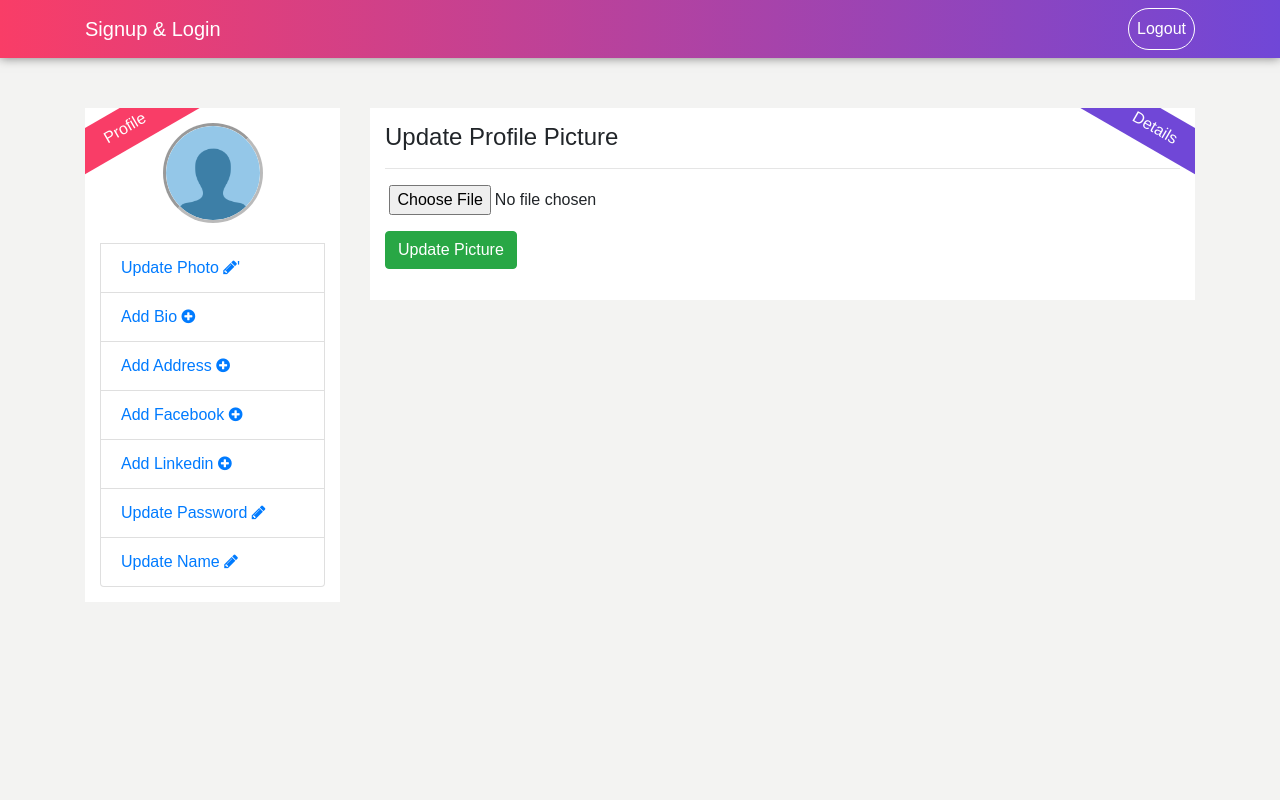
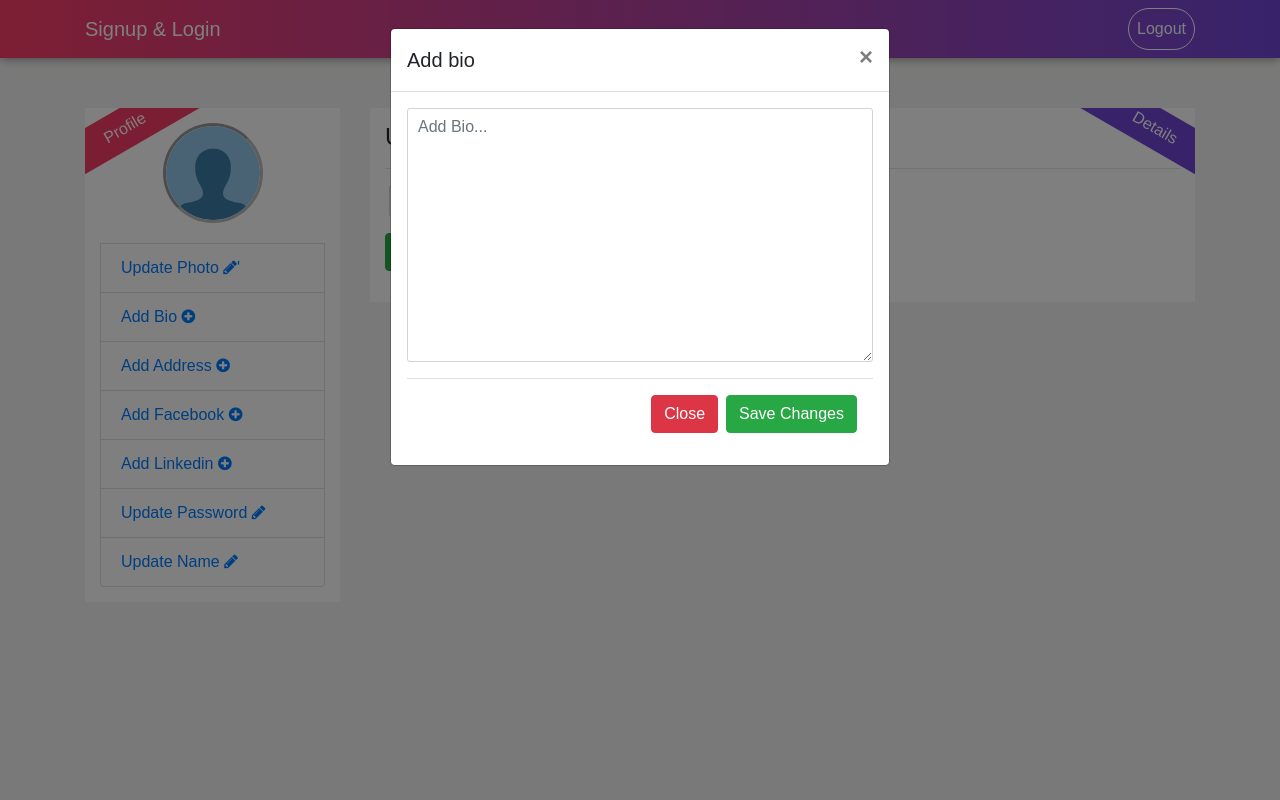
Before and after one commit to devsantoshm/loginmoderno, a PHP site: page /profile/add_photo.php in a window 1280 px wide, after a click on "Add Bio". Run offline with PHP 8.4, Linux system fonts and the light colour scheme; the visitor is signed in with stand-in values (Sample User, id 1); data that the repository does not hold is empty; some libraries are stand-ins or nearby versions.

Commit message:
Setup modals

```diff
--- a/assets/css/profile.css
+++ b/assets/css/profile.css
@@ -78,3 +78,13 @@
 	background-color: #7ed56f;
 	border:0px;
 }
+.profile-input{
+	-webkit-border-radius: 3px;
+	-moz-border-radius: 3px;
+	-ms-border-radius: 3px;
+	-o-border-radius: 3px;
+	border-radius: 3px;
+	border:1px solid #ced4da;
+	padding-left: 10px;
+	padding-right: 10px;
+}
--- a/profile/add_photo.php
+++ b/profile/add_photo.php
@@ -38,6 +38,11 @@
                             <input type="submit" value="Update Picture" name="picture" class="btn btn-success">
                         </div><!-- form-group -->
                     </form>
+                    <?php include 'parts/bio.php'; ?>
+                    <?php include 'parts/facebook.php'; ?>
+                    <?php include 'parts/linkedin.php'; ?>
+                    <?php include 'parts/name.php'; ?>
+                    <?php include 'parts/change_password.php'; ?>
     			</div><!-- right-area -->
     		</div><!-- col -->
     	</div><!-- row -->
--- a/profile/index.php
+++ b/profile/index.php
@@ -34,6 +34,10 @@
     			<div class="right-area">
                     Lorem ipsum dolor sit amet, consectetur adipisicing elit. Quia harum qui nulla unde aut dolor velit dolores sequi voluptatibus id, hic, quae quis officiis illo error, reiciendis in? Earum, optio.
                     <?php include 'parts/bio.php'; ?>
+                    <?php include 'parts/facebook.php'; ?>
+                    <?php include 'parts/linkedin.php'; ?>
+                    <?php include 'parts/name.php'; ?>
+                    <?php include 'parts/change_password.php'; ?>
     			</div><!-- right-area -->
     		</div><!-- col -->
     	</div><!-- row -->
--- /dev/null
+++ b/profile/parts/change_password.php
@@ -0,0 +1,30 @@
+<!-- === Modal === -->
+<div class="modal fade" id="update_password" tabindex="-1" role="dialog">
+    <div class="modal-dialog" role="document">
+        <div class="modal-content">
+           <div class="modal-header">
+               <h5 class="modal-title">Update Password</h5>
+               <button type="button" class="close" data-dismiss="modal" aria-label="close">
+                   <span aria-hidden="true">&times;</span>
+               </button>
+           </div><!-- modal-header -->
+           <div class="modal-body">
+               <form action="">
+                   <div class="form-group">
+                     <input type="password" class="form-control profile-input" id="current" placeholder="Current Password...">
+                     <div class="current-error error"></div>
+                   </div><!-- form-group -->
+                    <input type="password" class="form-control profile-input" id="new_password" placeholder="New Password...">
+                    <div class="new-error error"></div>
+                   </div><!-- form-group -->
+                   <div class="modal-footer">
+                       <button type="button" class="btn btn-danger" data-dismiss="modal">Close</button>
+                       <button type="button" class="btn btn-success">Save Changes</button>
+                   </div><!-- modal-footer -->
+               </form>
+           </div><!-- modal-body -->
+        </div><!-- modal-content -->
+
+    </div><!-- modal-dialog -->
+
+</div><!-- modal -->
--- /dev/null
+++ b/profile/parts/facebook.php
@@ -0,0 +1,27 @@
+
+<div class="modal fade" id="facebook" tabindex="-1" role="dialog">
+  <div class="modal-dialog" role="document">
+      <div class="modal-content">
+         <div class="modal-header">
+             <h5 class="modal-title">Facebook</h5>
+             <button type="button" class="close" data-dismiss="modal" aria-label="close">
+                 <span aria-hidden="true">&times;</span>
+             </button>
+         </div><!-- modal-header -->
+         <div class="modal-body">
+             <form action="">
+                 <div class="form-group">
+                   <input type="text" class="form-control profile-input" id="add_facebook" placeholder="Add Facebook Account..." value="">
+                   <div class="facebook-error error"></div>
+                 </div><!-- form-group -->
+                 <div class="modal-footer">
+                     <button type="button" class="btn btn-danger" data-dismiss="modal">Close</button>
+                     <button type="button" class="btn btn-success">Save Changes</button>
+                 </div><!-- modal-footer -->
+             </form>
+         </div><!-- modal-body -->
+      </div><!-- modal-content -->
+
+  </div><!-- modal-dialog -->
+
+</div><!-- modal -->
--- /dev/null
+++ b/profile/parts/linkedin.php
@@ -0,0 +1,28 @@
+
+
+<div class="modal fade" id="linkedin" tabindex="-1" role="dialog">
+    <div class="modal-dialog" role="document">
+        <div class="modal-content">
+           <div class="modal-header">
+               <h5 class="modal-title">Linkedin</h5>
+               <button type="button" class="close" data-dismiss="modal" aria-label="close">
+                   <span aria-hidden="true">&times;</span>
+               </button>
+           </div><!-- modal-header -->
+           <div class="modal-body">
+               <form action="">
+                   <div class="form-group">
+                     <input type="text" class="form-control profile-input" id="add_linkedin" placeholder="Add Linkedin Account..." value="">
+                     <div class="linkedin-error error"></div>
+                   </div><!-- form-group -->
+                   <div class="modal-footer">
+                       <button type="button" class="btn btn-danger" data-dismiss="modal">Close</button>
+                       <button type="button" class="btn btn-success">Save</button>
+                   </div><!-- modal-footer -->
+               </form>
+           </div><!-- modal-body -->
+        </div><!-- modal-content -->
+
+    </div><!-- modal-dialog -->
+
+</div><!-- modal -->
--- /dev/null
+++ b/profile/parts/name.php
@@ -0,0 +1,27 @@
+
+<div class="modal fade" id="update_name" tabindex="-1" role="dialog">
+  <div class="modal-dialog" role="document">
+      <div class="modal-content">
+         <div class="modal-header">
+             <h5 class="modal-title">Update Name</h5>
+             <button type="button" class="close" data-dismiss="modal" aria-label="close">
+                 <span aria-hidden="true">&times;</span>
+             </button>
+         </div><!-- modal-header -->
+         <div class="modal-body">
+             <form action="">
+                 <div class="form-group">
+                   <input type="text" class="form-control profile-input" id="update_name" placeholder="Add Name..." value="">
+                   <div class="name-error error"></div>
+                 </div><!-- form-group -->
+                 <div class="modal-footer">
+                     <button type="button" class="btn btn-danger" data-dismiss="modal">Close</button>
+                     <button type="button" class="btn btn-success">Save Changes</button>
+                 </div><!-- modal-footer -->
+             </form>
+         </div><!-- modal-body -->
+      </div><!-- modal-content -->
+
+  </div><!-- modal-dialog -->
+
+</div><!-- modal -->
```
